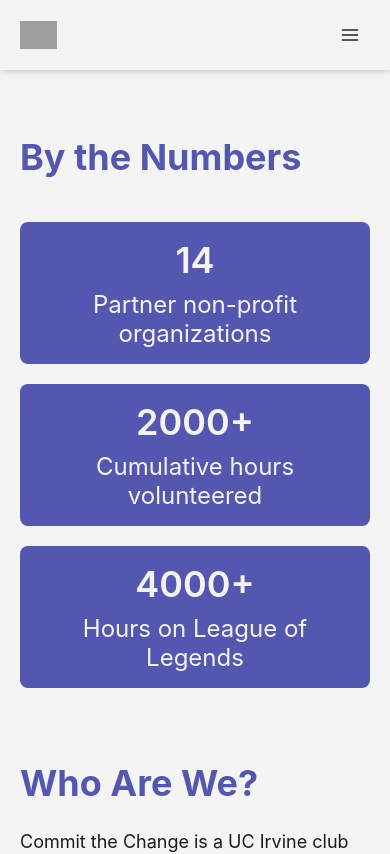
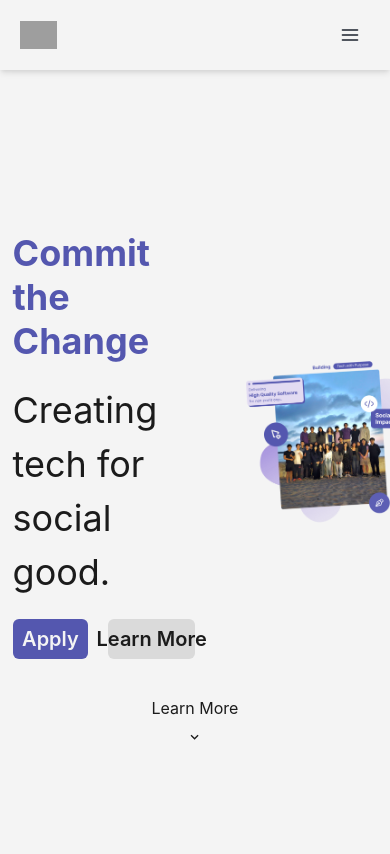
Before and after one commit to ctc-uci/website, a React (Vite) app: page / in a window 390 px wide. Shown: the top 854 px of the page. Built offline with nearby package versions, Linux system fonts and the light colour scheme; grey boxes are pictures that could not be loaded.

Commit message:
style (responsivenes): initial work on hero

```diff
--- a/src/components/Landing.tsx
+++ b/src/components/Landing.tsx
@@ -9,7 +9,7 @@ import { WhoAreWe } from "./WhoAreWe";
 export function Landing() {
   return (
     <Stack sx={{ paddingX: { base: "20px", lg: "100px" } }}>
-      {/* <Hero /> */}
+      <Hero />
       <Stats />
       <WhoAreWe />
       <Projects />
--- a/src/components/hero/Hero.tsx
+++ b/src/components/hero/Hero.tsx
@@ -1,23 +1,40 @@
-import { Box, Flex, Heading, HStack, Stack, Text } from "@chakra-ui/react";
+import { ChevronDownIcon } from "@chakra-ui/icons";
+import {
+  Heading,
+  HStack,
+  Icon,
+  Image,
+  Stack,
+  Text,
+  VStack,
+} from "@chakra-ui/react";
 
+import { motion } from "framer-motion";
+
+import hero from "../../../public/hero.png";
 import { ApplyButton } from "../shared/ApplyButton";
 import { LearnMoreButton } from "../shared/LearnMoreButton";
 
 export const Hero = () => {
   return (
-    <Flex
+    <HStack
+      spacing={50}
       sx={{
-        paddingY: 150,
         justifyContent: "space-between",
         height: 750,
+        position: "relative",
       }}
     >
       <Stack
         spacing={5}
-        sx={{ maxWidth: "50%" }}
+        sx={{ maxWidth: "50%", paddingY: 0 }}
       >
         <Heading
-          sx={{ color: "ctc.purple", fontSize: "8xl", lineHeight: "normal" }}
+          sx={{
+            color: "ctc.purple",
+            fontSize: { base: "4xl", lg: "7xl", xl: "8xl" },
+            lineHeight: "normal",
+          }}
         >
           Commit the Change
         </Heading>
@@ -29,7 +46,35 @@ export const Hero = () => {
         </HStack>
       </Stack>
 
-      {/* <Box sx={{ width: 700, backgroundColor: "ctc.purple", height: 600 }} /> */}
-    </Flex>
+      <Image
+        src={hero}
+        alt="Hero Image"
+        sx={{ maxWidth: "45%", height: "80%", objectFit: "contain" }}
+      />
+
+      <VStack
+        sx={{
+          position: "absolute",
+          bottom: 10,
+          left: "50%",
+          transform: "translate(-50%, -50%)",
+        }}
+      >
+        <Text>Learn More</Text>
+        <motion.div
+          animate={{
+            y: [-5, 0, -5], // Animates the element up and down
+          }}
+          transition={{
+            duration: 1.5,
+            repeat: Infinity,
+            repeatType: "loop",
+            ease: "easeInOut",
+          }}
+        >
+          <Icon as={ChevronDownIcon} />
+        </motion.div>
+      </VStack>
+    </HStack>
   );
 };
```
Also changed, not shown: public/hero.png (added).
